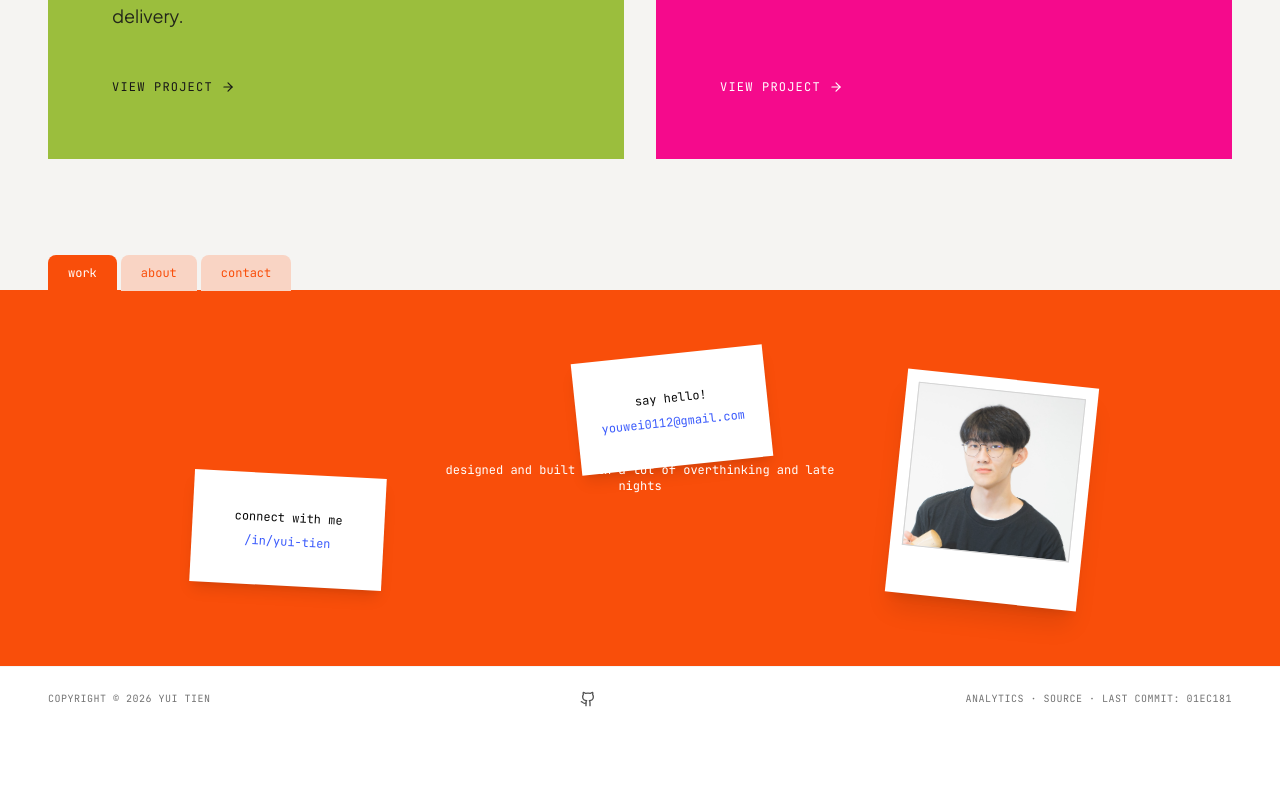
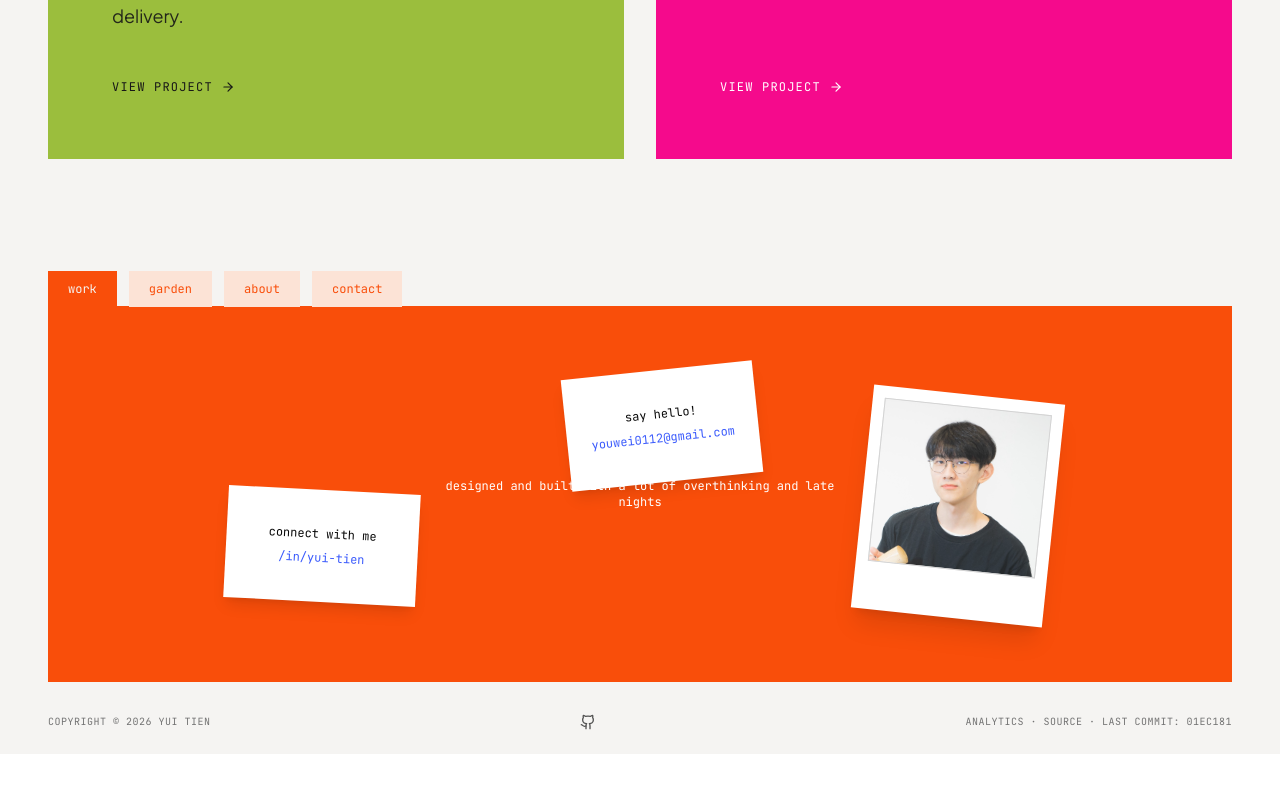
Before and after one commit to YUI-TIEN/wayne-portfolio, a React (Vite) app: page / in a window 1280 px wide. Shown: the part 1754-2546 px from the top of the page. Before the commit the page ends 2485 px from the top, so only its background shows below. Built offline with nearby package versions, Linux system fonts and the light colour scheme.

Commit message:
style: refine footer folder tabs styling to match reference image exactly with sharp corners and perfect alignment

```diff
--- a/src/App.tsx
+++ b/src/App.tsx
@@ -61,6 +61,7 @@ const stack = [
 
 function App() {
   const [isDark, setIsDark] = useState(false)
+  const [activeTab, setActiveTab] = useState('work')
 
   useEffect(() => {
     if (isDark) {
@@ -153,26 +154,27 @@ function App() {
         ))}
       </section>
 
-      {/* Footer Part A with Folder Tabs */}
-      <div className="max-w-7xl mx-auto px-6 md:px-12 relative z-20 mt-12 -mb-[1px]">
-        <div className="flex items-end gap-1">
-          {['work', 'about', 'contact'].map((tab, idx) => {
-            const isActive = idx === 0; // 'work' is active
+      {/* Footer Container */}
+      <div className="max-w-7xl mx-auto px-6 md:px-12 relative z-10 mt-16 mb-12">
+        {/* Folder Tabs */}
+        <div className="flex items-end gap-[12px] -mb-[1px] relative z-20">
+          {['work', 'garden', 'about', 'contact'].map((tab) => {
+            const isActive = activeTab === tab;
             return (
               <a
                 key={tab}
                 href={`#${tab}`}
+                onClick={() => setActiveTab(tab)}
                 className={`${
                   isActive
-                    ? 'bg-brand-orange text-white'
-                    : 'bg-brand-peach text-brand-orange hover:opacity-90'
-                } px-5 py-2.5 text-xs font-mono rounded-t-lg transition-all`}
+                    ? 'bg-brand-orange text-brand-bg'
+                    : 'bg-[#FCE3D6] text-brand-orange hover:bg-[#FAD9C8]'
+                } px-5 py-2.5 text-xs font-mono transition-all lowercase`}
               >
                 {tab}
               </a>
             );
           })}
-        </div>
         </div>
 
         <footer id="contact" className="bg-brand-orange relative py-32">
@@ -210,13 +212,13 @@ function App() {
           </div>
         </footer>
 
-      {/* Footer Part B */}
-      <div className="bg-white py-6 border-t border-neutral-100 w-full">
-        <div className="max-w-7xl mx-auto px-6 md:px-12 flex flex-col sm:flex-row justify-between items-center gap-4 text-[10px] font-mono uppercase tracking-wider text-neutral-500">
+        {/* Footer Part B (Metadata Row) */}
+        <div className="py-6 w-full mt-2">
+          <div className="flex flex-col sm:flex-row justify-between items-center gap-4 text-[10px] font-mono uppercase tracking-wider text-neutral-500 dark:text-neutral-400">
             <div>
               copyright © 2026 YUI TIEN
             </div>
-          <div className="text-neutral-600 hover:text-neutral-950 transition-colors">
+            <div className="text-neutral-600 hover:text-neutral-950 dark:text-neutral-400 dark:hover:text-white transition-colors">
               <a href="https://github.com/YUI-TIEN" target="_blank" rel="noopener noreferrer">
                 <GithubIcon size={16} />
               </a>
@@ -227,6 +229,7 @@ function App() {
           </div>
         </div>
       </div>
+    </div>
   )
 }
 
```
Lines whose indentation alone changed are shown as unchanged.
